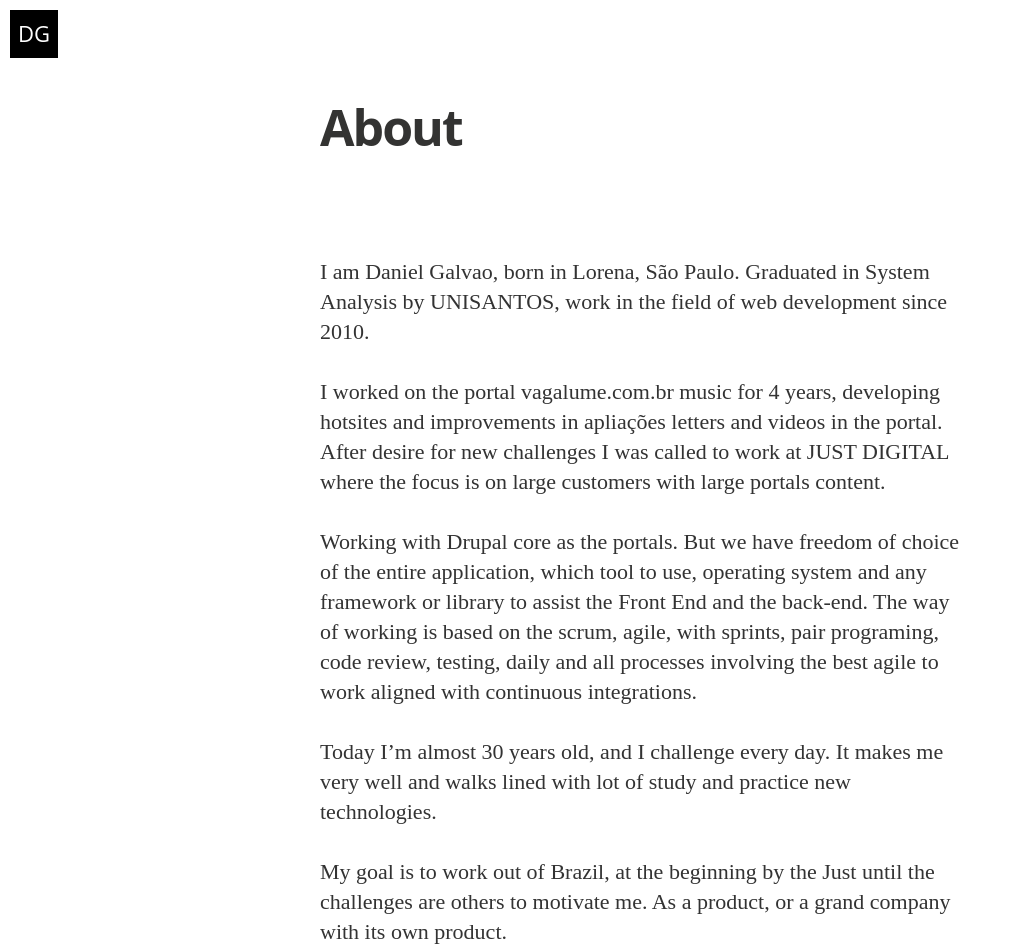
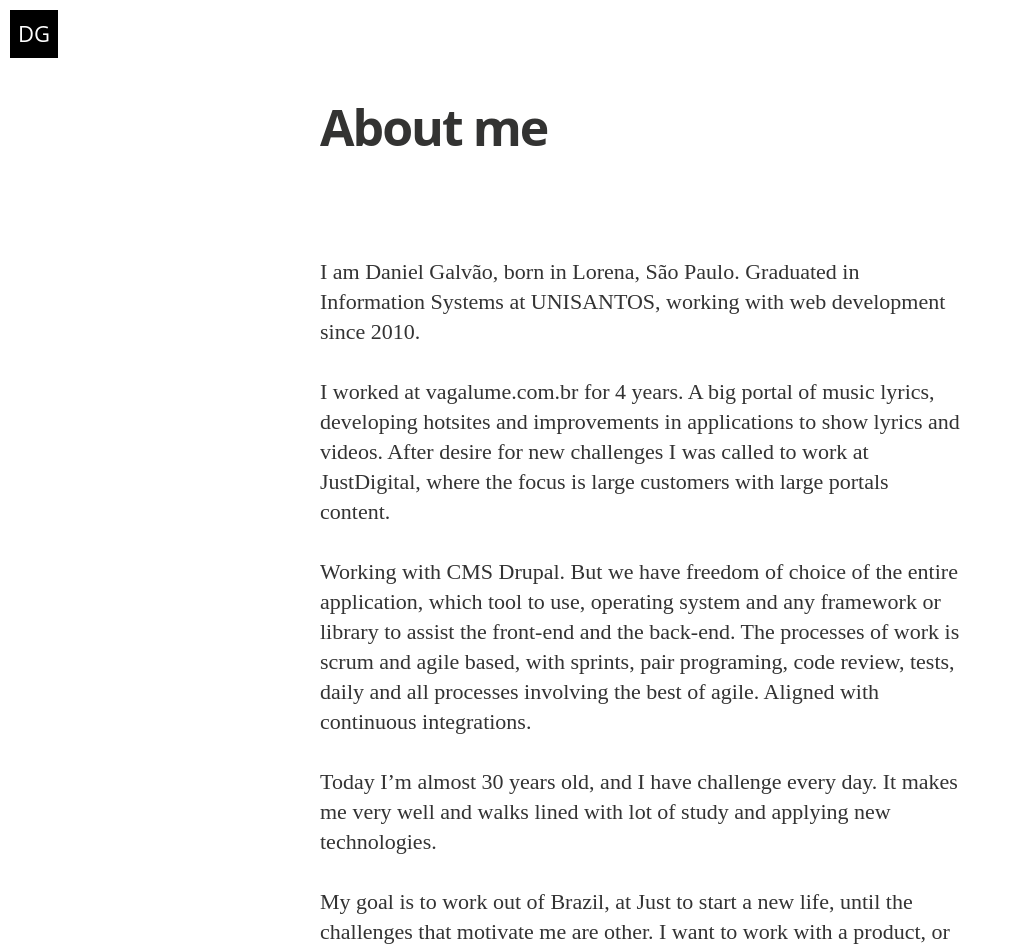
Before and after one commit to danielGalvao/danielGalvao.github.io, a Jekyll site: the page built from about.md, in a window 1280 px wide and 1400 px high. Shown: the top 952 px of the window, without its empty margins (0-1012 px from the left). Built offline with Jekyll 4.4.1, drawn with Linux system fonts in a browser that asks for light colours; nearby versions of some CDN libraries; some web fonts are replaced; some of the changed text lies outside the part shown.

Commit message:
Fix About me and start resume.md

```diff
--- a/about.md
+++ b/about.md
@@ -1,19 +1,19 @@
 ---
 layout: page
-title: About
+title: About me
 permalink: /about/
 ---
 
-I am Daniel Galvao, born in Lorena, São Paulo. Graduated in System Analysis by UNISANTOS, work in the field of web development since 2010.
+I am Daniel Galvão, born in Lorena, São Paulo. Graduated in Information Systems at UNISANTOS, working with web development since 2010.
 
-I worked on the portal vagalume.com.br music for 4 years, developing hotsites and improvements in apliações letters and videos in the portal. After desire for new challenges I was called to work at JUST DIGITAL where the focus is on large customers with large portals content.
+I worked at vagalume.com.br for 4 years. A big portal of music lyrics, developing hotsites and improvements in applications to show lyrics and videos. After desire for new challenges I was called to work at JustDigital, where the focus is large customers with large portals content.
 
-Working with Drupal core as the portals. But we have freedom of choice of the entire application, which tool to use, operating system and any framework or library to assist the Front End and the back-end. The way of working is based on the scrum, agile, with sprints, pair programing, code review, testing, daily and all processes involving the best agile to work aligned with continuous integrations.
+Working with CMS Drupal. But we have freedom of choice of the entire application, which tool to use, operating system and any framework or library to assist the front-end and the back-end. The processes of work is scrum and agile based, with sprints, pair programing, code review, tests, daily and all processes involving the best of agile. Aligned with continuous integrations.
 
-Today I'm almost 30 years old, and I challenge every day. It makes me very well and walks lined with lot of study and practice new technologies.
+Today I'm almost 30 years old, and I have challenge every day. It makes me very well and walks lined with lot of study and applying new technologies.
 
-My goal is to work out of Brazil, at the beginning by the Just until the challenges are others to motivate me. As a product, or a grand company with its own product.
+My goal is to work out of Brazil, at Just to start a new life, until the challenges that motivate me are other. I want to work with a product, or a big company with its own product.
 
-My main interests today are: React, Meteor, NodeJS, MongoDB, Redis, CSS, PHP, Python and ElasticSearch.
+My interests today are: React, Meteor, NodeJS, MongoDB, Redis, CSS, PHP, Python and ElasticSearch.
 
-My fun is learning something new, be with my family, wife, son and dog and see new places, cities and countries.
+My fun is learning something new, stay with my family, wife, son and dog. See new places, cities and countries.
--- a/index.html
+++ b/index.html
@@ -24,6 +24,8 @@ layout: default
         {% endif %}
       {% endfor %}
       <a href="/about/">About</a>
+      &nbsp;&nbsp;·&nbsp;&nbsp;
+      <a href="/resume/">Resume</a>
     </div>
 </header>
 
```
Also changed, not shown: resume.md (added, +93 -0 lines), 1 other file.
